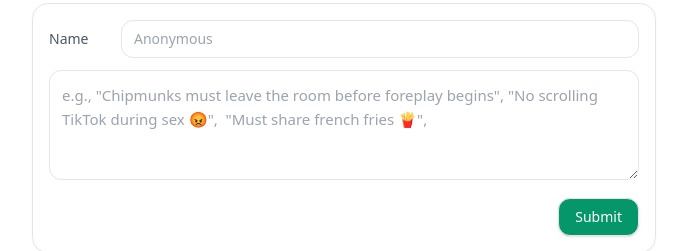
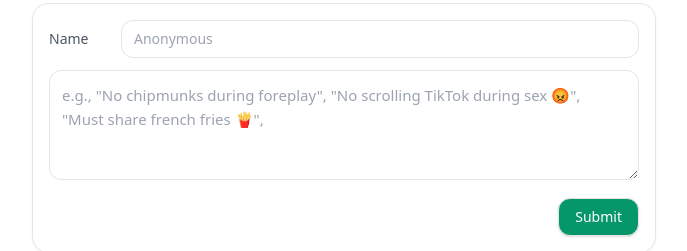
Before and after one commit to Nicky-2000/prenup-halloween-terms, a Next.js app: page / in a window 1280 px wide. Shown: the part 163-414 px from the top of the page, without its empty margins (296-983 px from the left). Built offline with nearby package versions, Linux system fonts and the light colour scheme; no server answers; the database is empty.

Commit message:
chipmunks

```diff
--- a/app/page.tsx
+++ b/app/page.tsx
@@ -144,7 +144,7 @@ export default function Page() {
 
         <textarea
           className="w-full min-h-[110px] rounded-xl border p-3 text-[15px] leading-6 focus:outline-none focus:ring-2 focus:ring-emerald-300"
-          placeholder={`e.g., "Chipmunks must leave the room before foreplay begins", "No scrolling TikTok during sex 😡",  "Must share french fries 🍟",  `}
+          placeholder={`e.g., "No chipmunks during foreplay", "No scrolling TikTok during sex 😡",  "Must share french fries 🍟",  `}
           value={text}
           onChange={(e) => setText(e.target.value)}
         />
```
